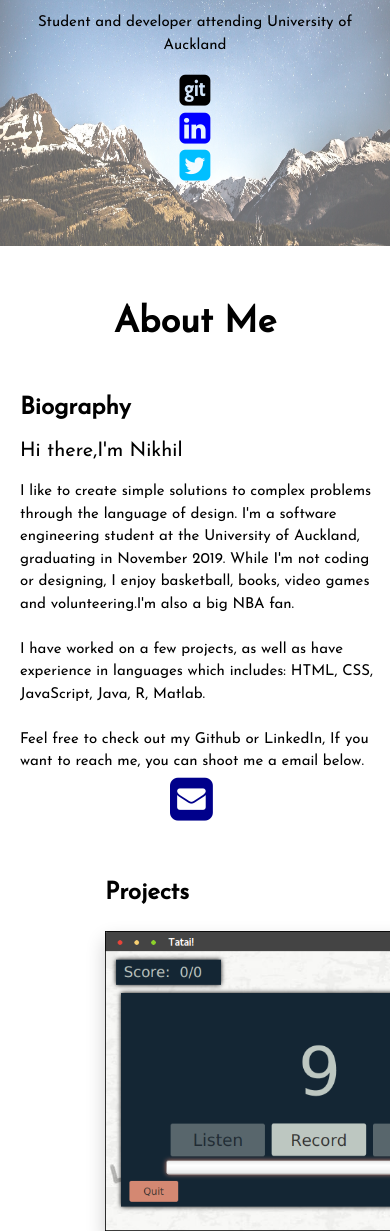
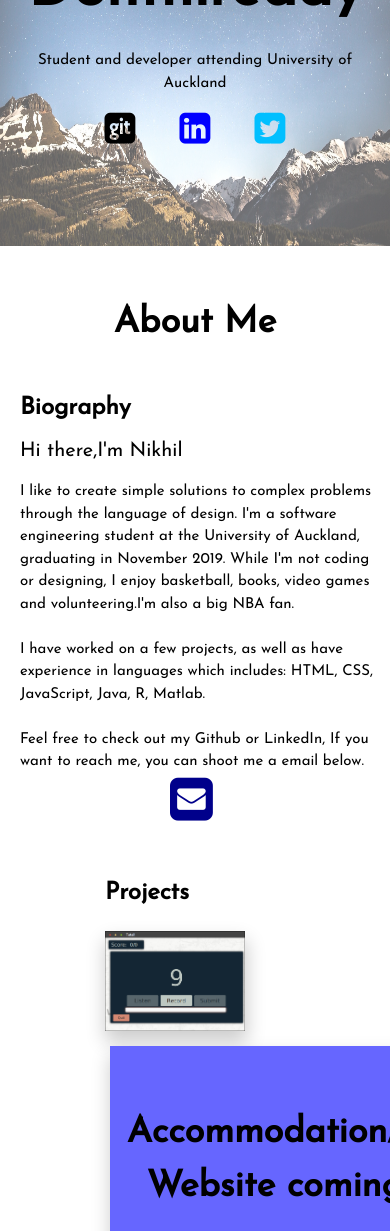
Before and after one commit to Nikhil-Dreddy/Nikhil-Dreddy.github.io, a plain HTML site: page index.html in a window 390 px wide. Shown: the part 254-1485 px from the top of the page. Drawn offline with nearby package versions, Linux system fonts and the light colour scheme.

Commit message:
fixed bug with layout of icons for main screen

```diff
--- a/stylesheets/style.css
+++ b/stylesheets/style.css
@@ -25,6 +25,15 @@ pre {
     text-align: center;
     text-decoration: none;
 }
+
+@media screen and (max-width: 500px) {
+/* applies only if the screen is narrower than 500px */
+  .fa {
+   margin-left: 20px;
+    margin-right: 20px;
+  }
+}
+
 
 .fa:hover {
     cursor: pointer;
@@ -184,7 +193,12 @@ table tr td img {
     box-shadow: 1px 10px 18px 1px rgba(0,0,0,0.2);
 }
 
-
+@media screen and (max-width: 500px) {
+/* applies only if the screen is narrower than 500px */
+  table tr td img {
+    max-height:100px;
+  }
+}
 
 table tr td img:hover{
     opacity: 0.8;
@@ -198,6 +212,8 @@ table tr td img:hover{
     background: #EEE04A;
     box-shadow: 1px 10px 18px 1px rgba(0,0,0,0.2);
 }
+
+
 
 .foo:hover{
     opacity: 0.7;
```
